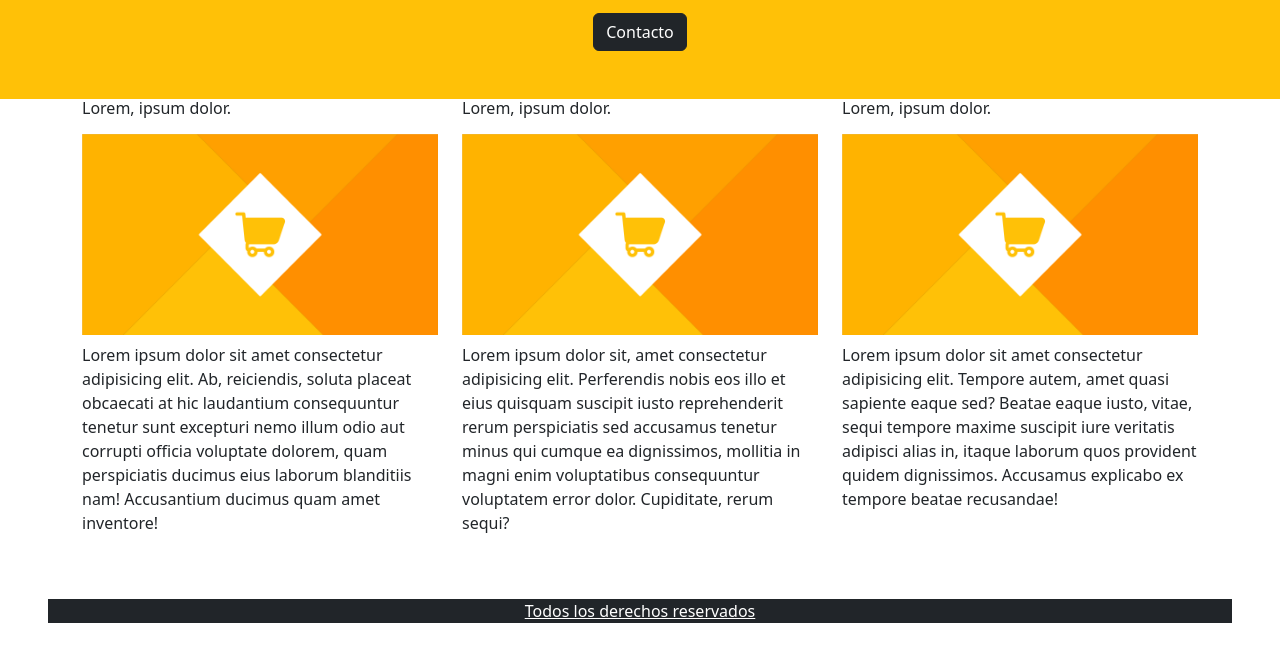
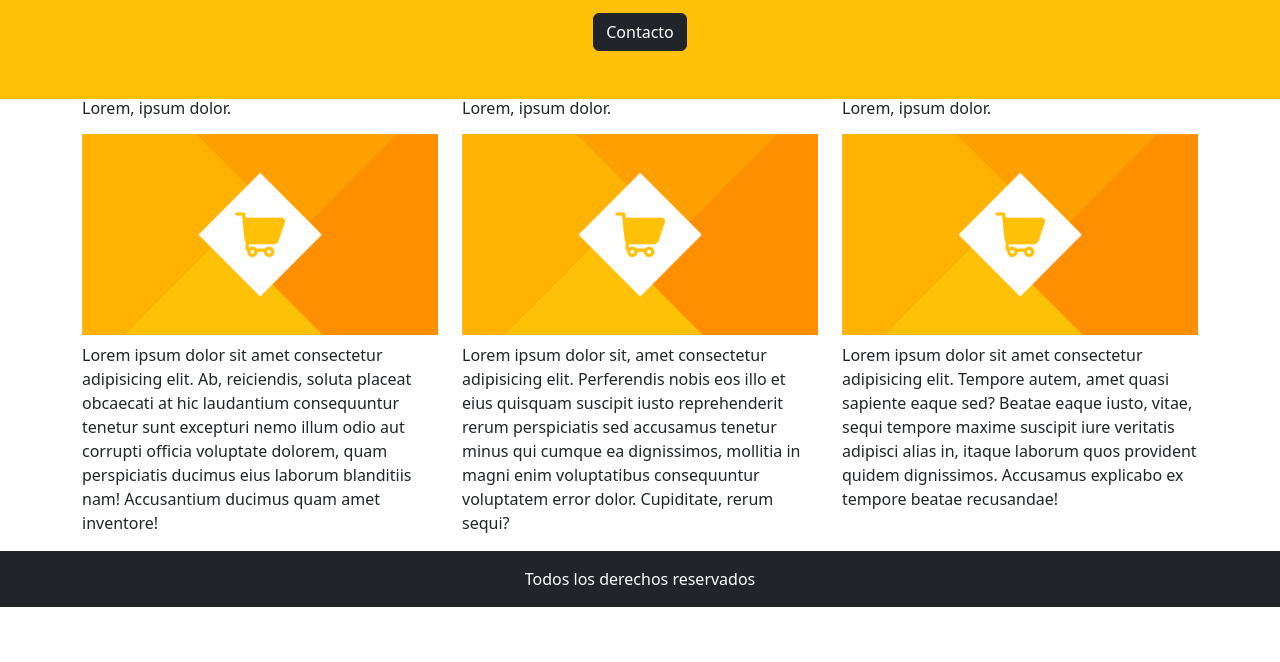
Before and after one commit to Jazmin-Noc/PracticasMoviles, a plain HTML site: page Pract2.html in a window 1280 px wide. Shown: the part 190-852 px from the top of the page. After the commit the page ends 821 px from the top, so only its background shows below. Drawn offline with nearby package versions, Linux system fonts and the light colour scheme.

Commit message:
Pract2 com2

```diff
--- a/Pract2.html
+++ b/Pract2.html
@@ -41,9 +41,8 @@
         </div>
     </div>
 
-    <footer class="p-5">
-      <div class="container-fluid text-center bg-dark">
-        <a class="text-white">Todos los derechos reservados</a>
+    <footer class="bg-dark text-center text-white py-3">
+        <p class="mb-0">Todos los derechos reservados</p>
     </footer>
 
     <script src="https://cdn.jsdelivr.net/npm/bootstrap@5.3.8/dist/js/bootstrap.bundle.min.js" integrity="sha384-FKyoEForCGlyvwx9Hj09JcYn3nv7wiPVlz7YYwJrWVcXK/BmnVDxM+D2scQbITxI" crossorigin="anonymous"></script>
```
